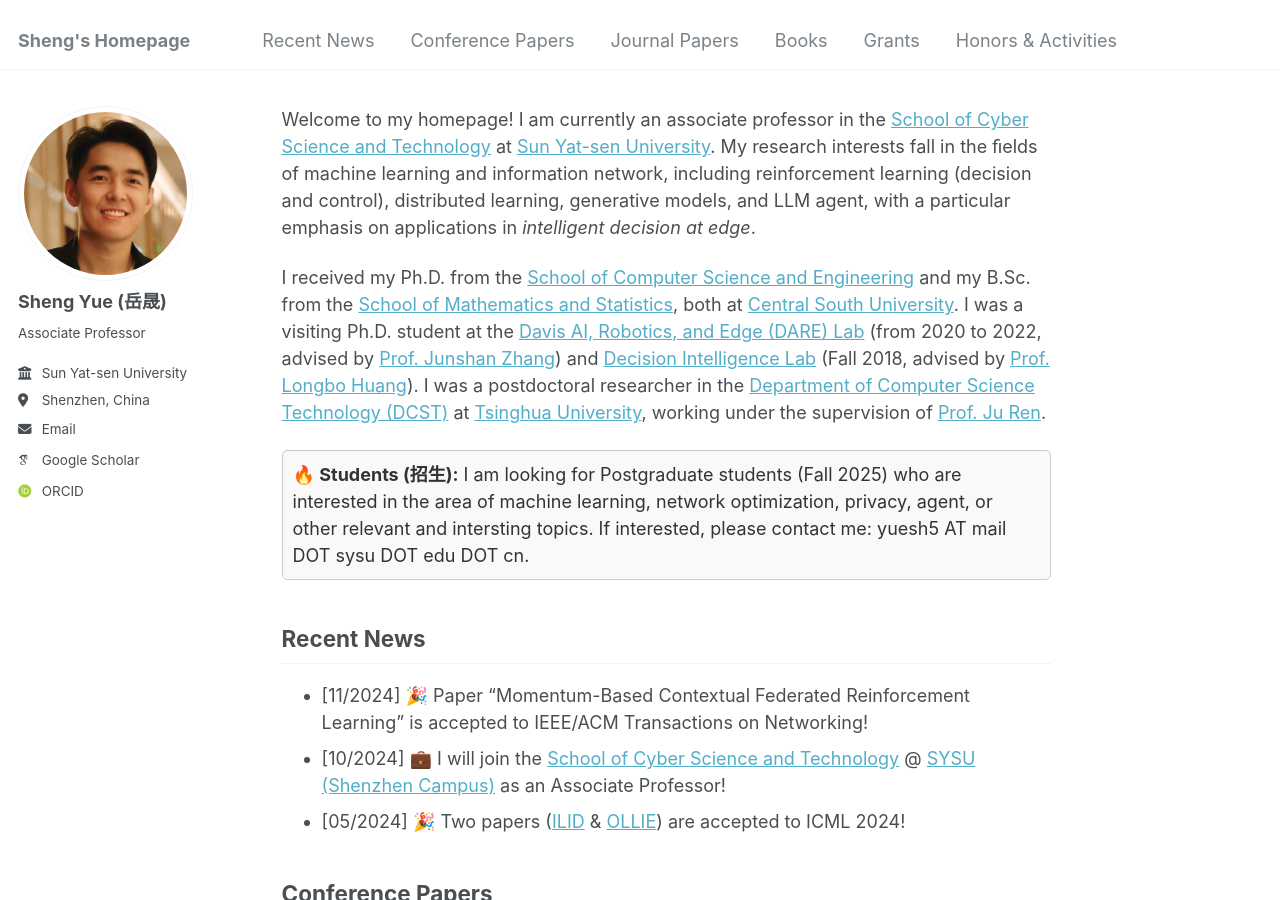
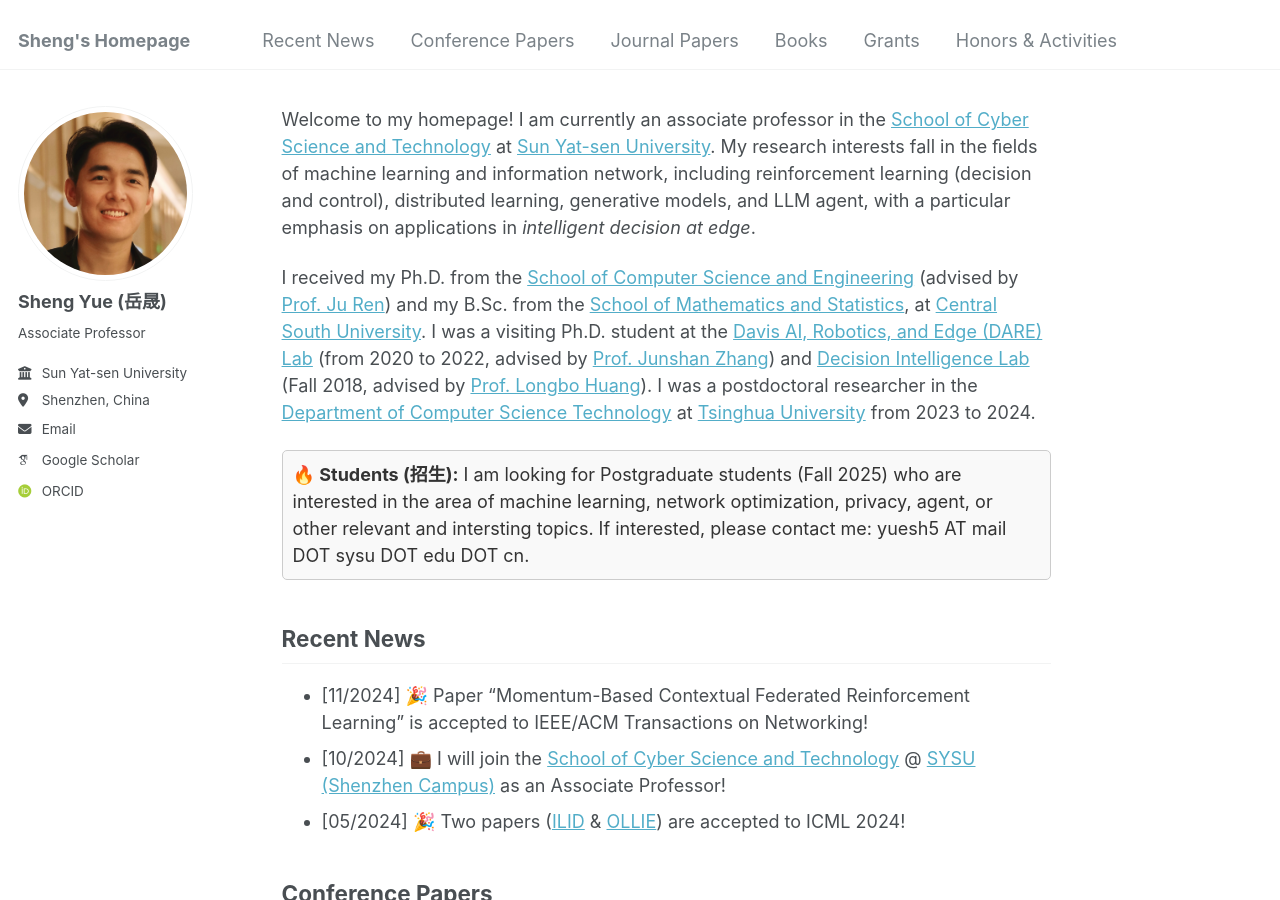
Before and after one commit to shaunyue/shaunyue.github.io, a Jekyll site: the page built from _pages/about.md, in a window 1280 px wide and 900 px high. Built offline with Jekyll 4.4.1, drawn with Linux system fonts in a browser that asks for light colours; some web fonts are replaced.

Commit message:
Update information

```diff
--- a/_pages/about.md
+++ b/_pages/about.md
@@ -9,7 +9,7 @@
 
 Welcome to my homepage! I am currently an associate professor in the [School of Cyber Science and Technology](https://scst.sysu.edu.cn) at [Sun Yat-sen University](https://www.sysu.edu.cn). My research interests fall in the ﬁelds of machine learning and information network, including reinforcement learning (decision and control), distributed learning, generative models, and LLM agent, with a particular emphasis on applications in *intelligent decision at edge*.
 
-I received my Ph.D. from the [School of Computer Science and Engineering](https://cse.csu.edu.cn/) and my B.Sc. from the [School of Mathematics and Statistics](https://math.csu.edu.cn/), both at [Central South University](https://www.csu.edu.cn). I was a visiting Ph.D. student at the [Davis AI, Robotics, and Edge (DARE) Lab](https://faculty.engineering.ucdavis.edu/jzhang/research-group/) (from 2020 to 2022, advised by [Prof. Junshan Zhang](https://faculty.engineering.ucdavis.edu/jzhang/)) and [Decision Intelligence Lab](https://people.iiis.tsinghua.edu.cn/~dilab/index.html) (Fall 2018, advised by [Prof. Longbo Huang](http://people.iiis.tsinghua.edu.cn/~huang/index.html)). I was a postdoctoral researcher in the [Department of Computer Science Technology (DCST)](https://www.cs.tsinghua.edu.cn/) at [Tsinghua University](https://www.tsinghua.edu.cn/), working under the supervision of [Prof. Ju Ren](https://juren1987.github.io/).
+I received my Ph.D. from the [School of Computer Science and Engineering](https://cse.csu.edu.cn/) (advised by [Prof. Ju Ren](https://juren1987.github.io/)) and my B.Sc. from the [School of Mathematics and Statistics](https://math.csu.edu.cn/), at [Central South University](https://www.csu.edu.cn). I was a visiting Ph.D. student at the [Davis AI, Robotics, and Edge (DARE) Lab](https://faculty.engineering.ucdavis.edu/jzhang/research-group/) (from 2020 to 2022, advised by [Prof. Junshan Zhang](https://faculty.engineering.ucdavis.edu/jzhang/)) and [Decision Intelligence Lab](https://people.iiis.tsinghua.edu.cn/~dilab/index.html) (Fall 2018, advised by [Prof. Longbo Huang](http://people.iiis.tsinghua.edu.cn/~huang/index.html)). I was a postdoctoral researcher in the [Department of Computer Science Technology](https://www.cs.tsinghua.edu.cn/) at [Tsinghua University](https://www.tsinghua.edu.cn/) from 2023 to 2024.
 
 <script>
 function toggleContent(id) {
```
